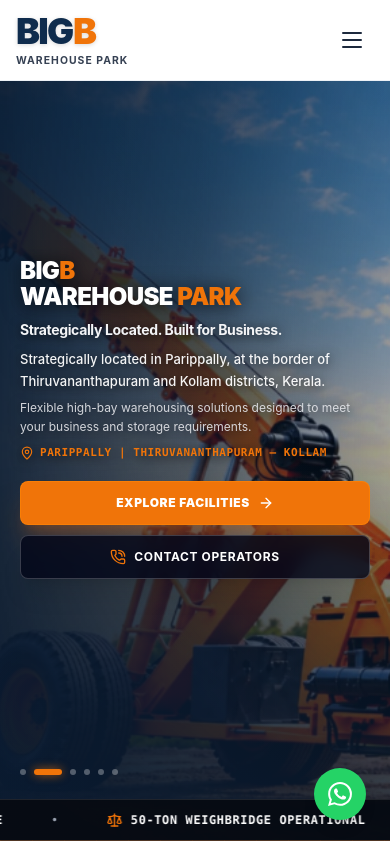
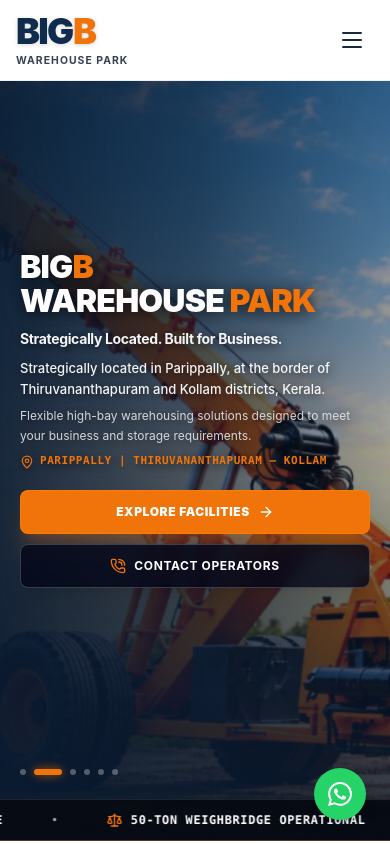
Before and after one commit to AN-develops-Tech/BIGBwarehouse, a React (Vite) app in the folder frontend/: page / in a window 390 px wide. Shown: the top 844 px of the page. Built offline with nearby package versions, Linux system fonts and the light colour scheme.

Commit message:
style(hero): increase heading size strictly on mobile screens

```diff
--- a/frontend/src/pages/Home.jsx
+++ b/frontend/src/pages/Home.jsx
@@ -231,7 +231,7 @@ const Home = () => {
                     {/* Main Headline & Narrative Block */}
                     <div className="max-w-3xl my-auto py-3 sm:py-6">
                         {/* Architectural Main Heading - Responsive across all screens */}
-                        <h1 className="text-2xl sm:text-3.5xl md:text-4xl lg:text-5xl xl:text-[52px] font-black text-white uppercase tracking-tight leading-[1.08] sm:leading-[1.06] mb-2.5 sm:mb-3 drop-shadow-[0_2px_10px_rgba(0,0,0,0.85)]">
+                        <h1 className="text-[32px] sm:text-3.5xl md:text-4xl lg:text-5xl xl:text-[52px] font-black text-white uppercase tracking-tight leading-[1.08] sm:leading-[1.06] mb-2.5 sm:mb-3 drop-shadow-[0_2px_10px_rgba(0,0,0,0.85)]">
                             BIG<span className="text-brand-orange">B</span> <br />
                             <span className="whitespace-nowrap">WAREHOUSE <span className="text-brand-orange">PARK</span></span>
                         </h1>
```
